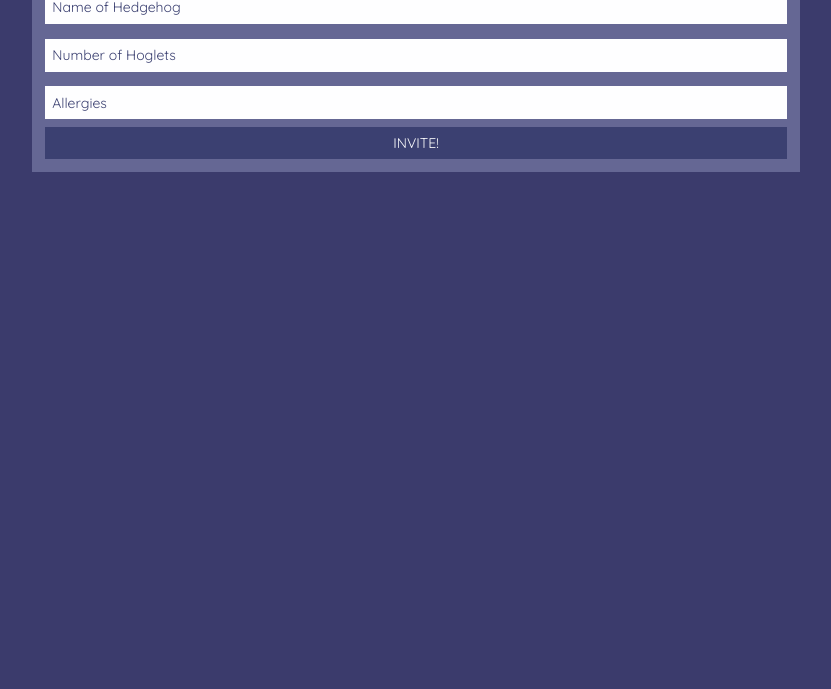
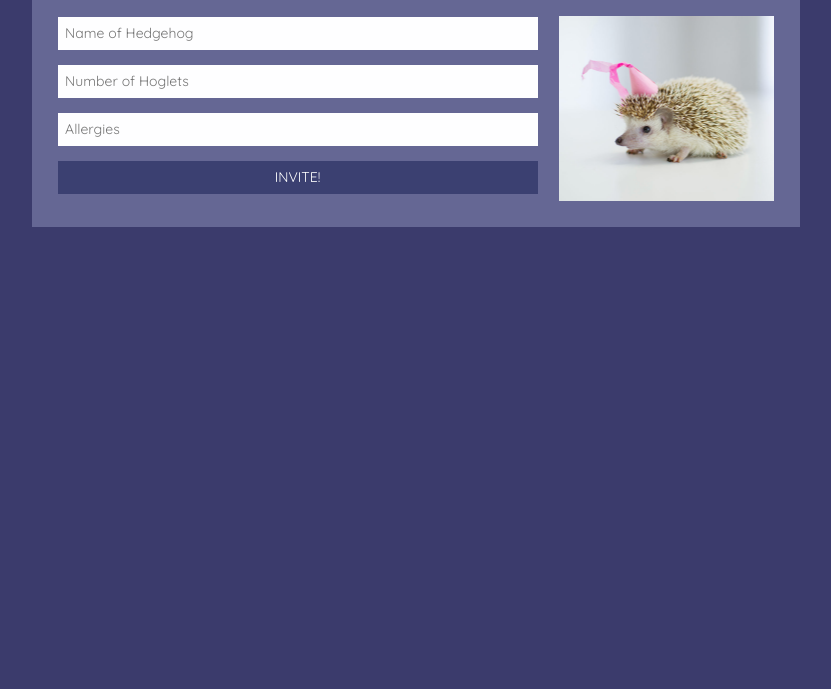
Before and after one commit to maddyrandle/hedgehog-party, a plain HTML site: page index.html in a window 1280 px wide. Shown: the part 202-891 px from the top of the page, without its empty margins (224-1055 px from the left). Drawn offline with Linux system fonts and the light colour scheme.

Commit message:
Add hedgehog image

```diff
--- a/index.html
+++ b/index.html
@@ -12,12 +12,15 @@
       <section class="invite-list">
         <h3 class="invite-header">Invitation List</h3>
       </section>
+      <h3 class="form-header">Invite another Hedgehog</h3>
       <section class="form">
-        <h3 class="form-header">Invite another Hedgehog</h3>
-        <input type="text" name="" value="Name of Hedgehog">
-        <input type="text" name="" value="Number of Hoglets">
-        <input type="text" name="" value="Allergies">
-        <button type="button">INVITE!</button>
+        <form class="input-form">
+          <input type="text" id="name" placeholder="Name of Hedgehog">
+          <input type="number" id="hoglets" placeholder="Number of Hoglets">
+          <input type="text" id="allergies" placeholder="Allergies">
+          <button type="button">INVITE!</button>
+        </form>
+        <div class="image"></div>
       </section>
     </main>
 
--- a/styles.css
+++ b/styles.css
@@ -35,23 +35,32 @@ main {
   background-color: #656794;
   color: #FEFEFF;
   font-size: 22px;
+  padding: 1% 0 0 1%;
+  width: 60%;
 }
 
 .form {
   background-color: #656794;
+  padding: 2%;
+  width: 60%;
+  display: flex;
+  flex-direction: row;
+  justify-content: space-between;
+}
+
+.input-form {
+  background-color: #656794;
   display: flex;
   flex-direction: column;
-  padding: 1%;
-  width: 60%;
 }
 
 input {
   background-color: #FEFEFF;
   border: none;
-  color: #3B4071;
   font-size: 14px;
-  margin: 1% 0;
-  padding: 1%;
+  margin: 5% 0;
+  padding: 5%;
+  width: 320%;
 }
 
 button {
@@ -59,10 +68,23 @@ button {
   border: none;
   color: #FEFEFF;
   font-size: 14px;
-  padding: 1%;
+  margin-top: 5%;
+  padding: 5%;
+  width: 320%;
 }
 
 button:hover {
   background-color: #362256;
   transition: .5s;
 }
+
+.image {
+  background-image: url('./images/hedgehog.jpg');
+  background-position: center;
+  background-repeat: no-repeat;
+  background-size: cover;
+  height: 185px;
+  margin-top: .99%;
+  margin-left: 2%;
+  width: 30%;
+}
```
Also changed, not shown: images/hedgehog.jpg (added).
